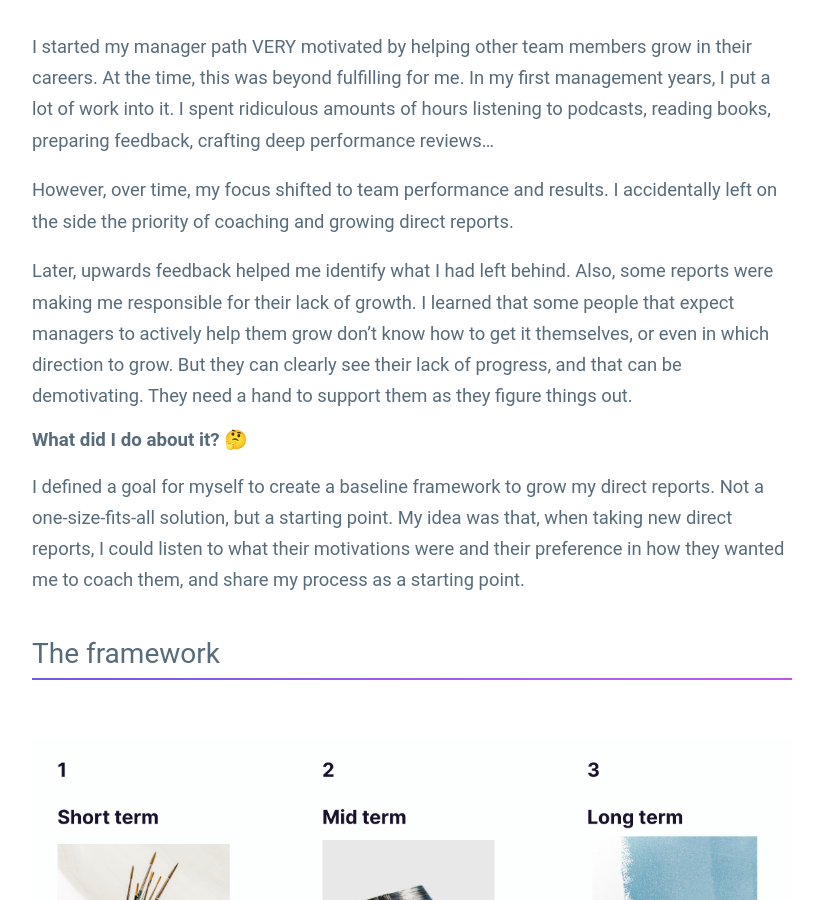
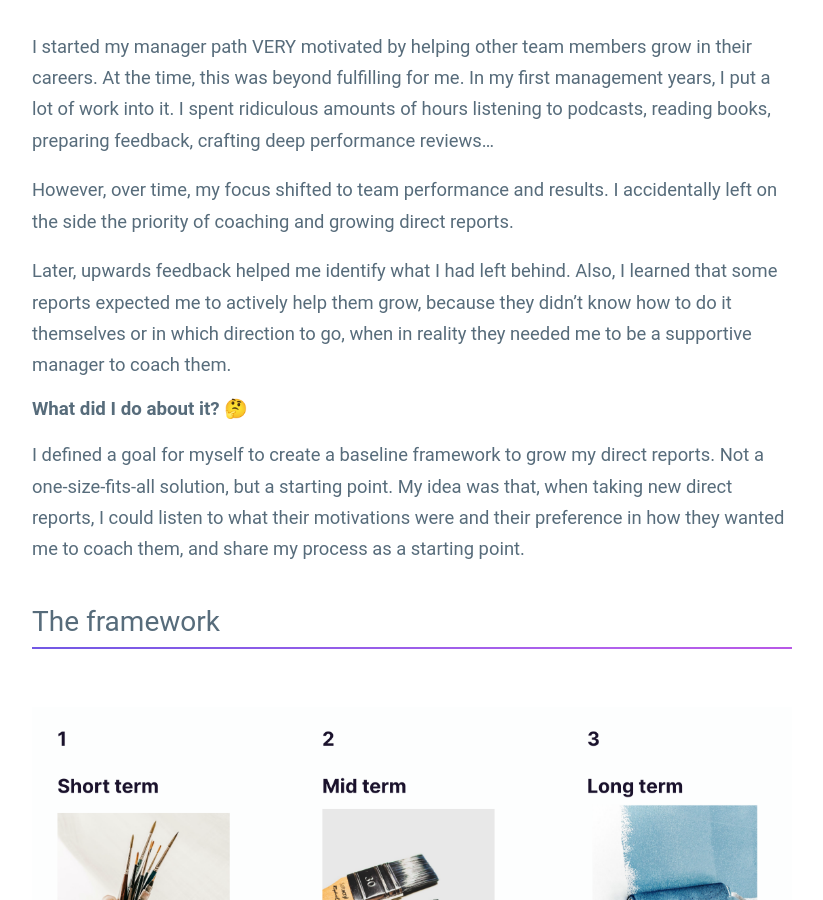
Before and after one commit to guillermodlpa/site, a Jekyll site: the page built from _posts/2021-12-08-growth-of-direct-reports.markdown, in a window 1280 px wide and 900 px high, scrolled down 2473 px. Shown: the whole window, without its empty margins (228-1051 px from the left). Built offline with Jekyll 4.4.1, drawn with Linux system fonts in a browser that asks for light colours.

Commit message:
Updated Growth Of Direct Reports

```diff
--- a/_posts/2021-12-08-growth-of-direct-reports.markdown
+++ b/_posts/2021-12-08-growth-of-direct-reports.markdown
@@ -39,7 +39,7 @@ I started my manager path VERY motivated by helping other team members grow in t
 
 However, over time, my focus shifted to team performance and results. I accidentally left on the side the priority of coaching and growing direct reports.
 
-Later, upwards feedback helped me identify what I had left behind. Also, some reports were making me responsible for their lack of growth. I learned that some people that expect managers to actively help them grow don’t know how to get it themselves, or even in which direction to grow. But they can clearly see their lack of progress, and that can be demotivating. They need a hand to support them as they figure things out.
+Later, upwards feedback helped me identify what I had left behind. Also, I learned that some reports expected me to actively help them grow, because they didn't know how to do it themselves or in which direction to go, when in reality they needed me to be a supportive manager to coach them.
 
 ### What did I do about it? 🤔
 
```
